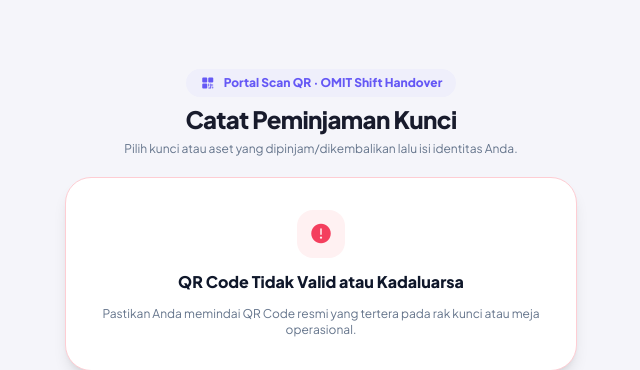
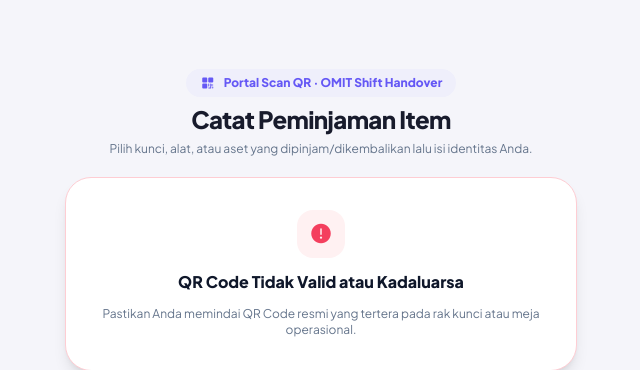
Before and after one commit to frambudi75/shift-handover, a PHP site: page /aset/scan.php in a window 1280 px wide. Shown: the part 162-532 px from the top of the page, without its empty margins (319-959 px from the left). Run offline with PHP 8.4, Linux system fonts and the light colour scheme; data comes from the database, SQL or seed files in the repository; data that the repository does not hold is empty; some libraries are stand-ins or nearby versions.

Commit message:
fix(aset): make scan portal labels dynamic per folder/category instead of hardcoded kunci

```diff
--- a/aset/scan.php
+++ b/aset/scan.php
@@ -84,7 +84,7 @@ if ($isValidToken && $_SERVER['REQUEST_METHOD'] === 'POST') {
                     ->execute(['aid' => $selectedId, 'na' => $chosen['nama_aset'], 'unama' => $displayBorrower, 'cat' => $noteText]);
                 notify_aset_activity(
                     $pdo,
-                    'Peminjaman Kunci via QR Tamu',
+                    'Peminjaman ' . $chosen['kategori'] . ' via QR Tamu',
                     "**{$chosen['nama_aset']}** ({$chosen['kode_aset']}) dipinjam oleh **{$displayBorrower}**." . ($catatan !== '' ? "\nCatatan: {$catatan}" : ''),
                     0xf5a623
                 );
@@ -96,7 +96,7 @@ if ($isValidToken && $_SERVER['REQUEST_METHOD'] === 'POST') {
                     ->execute(['aid' => $selectedId, 'na' => $chosen['nama_aset'], 'unama' => $displayBorrower, 'cat' => $noteText]);
                 notify_aset_activity(
                     $pdo,
-                    'Pengembalian Kunci via QR',
+                    'Pengembalian ' . $chosen['kategori'] . ' via QR',
                     "**{$chosen['nama_aset']}** ({$chosen['kode_aset']}) telah dikembalikan oleh **{$displayBorrower}**." . ($catatan !== '' ? "\nCatatan: {$catatan}" : ''),
                     0x10b981
                 );
@@ -151,13 +151,13 @@ $appFullName = get_app_full_name();
     <div class="text-center space-y-1.5">
       <div class="inline-flex items-center gap-2 px-3.5 py-1.5 rounded-full bg-[#efeffb] text-[#6558f5] text-xs font-extrabold">
         <i class="ph-fill ph-qr-code text-base"></i>
-        <span>Portal Scan QR<?= $targetFolder ? ' · Folder ' . sanitize($targetFolder['nama_folder']) : '' ?> · <?= sanitize($appName) ?></span>
+        <span>Portal Scan QR<?= $targetFolder ? ' · ' . sanitize($targetFolder['nama_folder']) : ($targetAsset ? ' · ' . sanitize($targetAsset['kategori']) : '') ?> · <?= sanitize($appName) ?></span>
       </div>
       <h1 class="text-2xl font-extrabold text-[#181b2c] tracking-tight">
-        <?= $targetAsset ? sanitize($targetAsset['nama_aset']) : ($targetFolder ? 'Folder: ' . sanitize($targetFolder['nama_folder']) : 'Catat Peminjaman Kunci') ?>
+        <?= $targetAsset ? sanitize($targetAsset['nama_aset']) : ($targetFolder ? 'Catat ' . sanitize($targetFolder['nama_folder']) : 'Catat Peminjaman Item') ?>
       </h1>
       <p class="text-xs text-slate-500">
-        <?= $targetAsset ? 'Kode: ' . sanitize($targetAsset['kode_aset']) . ' · ' . sanitize($targetAsset['kategori']) : ($targetFolder ? 'Pilih item dari folder ' . sanitize($targetFolder['nama_folder']) . ' lalu isi identitas Anda.' : 'Pilih kunci atau aset yang dipinjam/dikembalikan lalu isi identitas Anda.') ?>
+        <?= $targetAsset ? 'Kode: ' . sanitize($targetAsset['kode_aset']) . ' · ' . sanitize($targetAsset['kategori']) : ($targetFolder ? 'Pilih item dari folder ' . sanitize($targetFolder['nama_folder']) . ' lalu isi identitas Anda.' : 'Pilih kunci, alat, atau aset yang dipinjam/dikembalikan lalu isi identitas Anda.') ?>
       </p>
     </div>
 
@@ -222,7 +222,7 @@ $appFullName = get_app_full_name();
                 <input type="radio" name="aksi" id="radioPinjam" value="PINJAM" class="aksi-radio sr-only" <?= $defaultAksi === 'PINJAM' ? 'checked' : '' ?> <?= $isTargetBorrowed ? 'disabled' : '' ?> />
                 <div class="aksi-box-pinjam p-3 rounded-2xl border border-slate-200 text-center transition">
                   <i class="ph-bold ph-hand-grabbing text-base text-[#6558f5] block mb-0.5"></i>
-                  <span class="font-extrabold text-slate-800">Pinjam Kunci</span>
+                  <span class="font-extrabold text-slate-800">Pinjam</span>
                 </div>
               </label>
               <label class="cursor-pointer">
@@ -234,15 +234,15 @@ $appFullName = get_app_full_name();
               </label>
             </div>
             <p id="borrowLockHint" class="text-[11px] text-amber-700 font-bold mt-1.5 <?= $isTargetBorrowed ? '' : 'hidden' ?>">
-              <i class="ph-bold ph-lock"></i> Kunci ini sedang dipinjam — hanya bisa dicatat pengembaliannya terlebih dahulu.
+              <i class="ph-bold ph-lock"></i> Item ini sedang dipinjam — hanya bisa dicatat pengembaliannya terlebih dahulu.
             </p>
           </div>
 
           <?php if (!$targetAsset): ?>
             <div>
-              <label class="block font-extrabold text-slate-700 mb-1.5">Pilih Kunci / Aset</label>
+              <label class="block font-extrabold text-slate-700 mb-1.5">Pilih <?= $targetFolder ? sanitize($targetFolder['nama_folder']) : 'Kunci / Alat / Aset' ?></label>
               <select name="asset_id" id="scanAssetSelect" onchange="syncScanAssetStatus()" required class="w-full px-3.5 py-3 rounded-xl bg-slate-50 border border-slate-200 font-bold text-slate-800">
-                <option value="">-- Pilih Kunci atau Aset --</option>
+                <option value="">-- Pilih <?= $targetFolder ? sanitize($targetFolder['nama_folder']) : 'Item' ?> --</option>
                 <?php foreach ($allAssets as $al): ?>
                   <option value="<?= $al['id'] ?>" data-status="<?= sanitize($al['status']) ?>">
                     [<?= sanitize($al['kategori']) ?>] <?= sanitize($al['kode_aset']) ?> - <?= sanitize($al['nama_aset']) ?> (<?= $al['status'] ?>)
```
